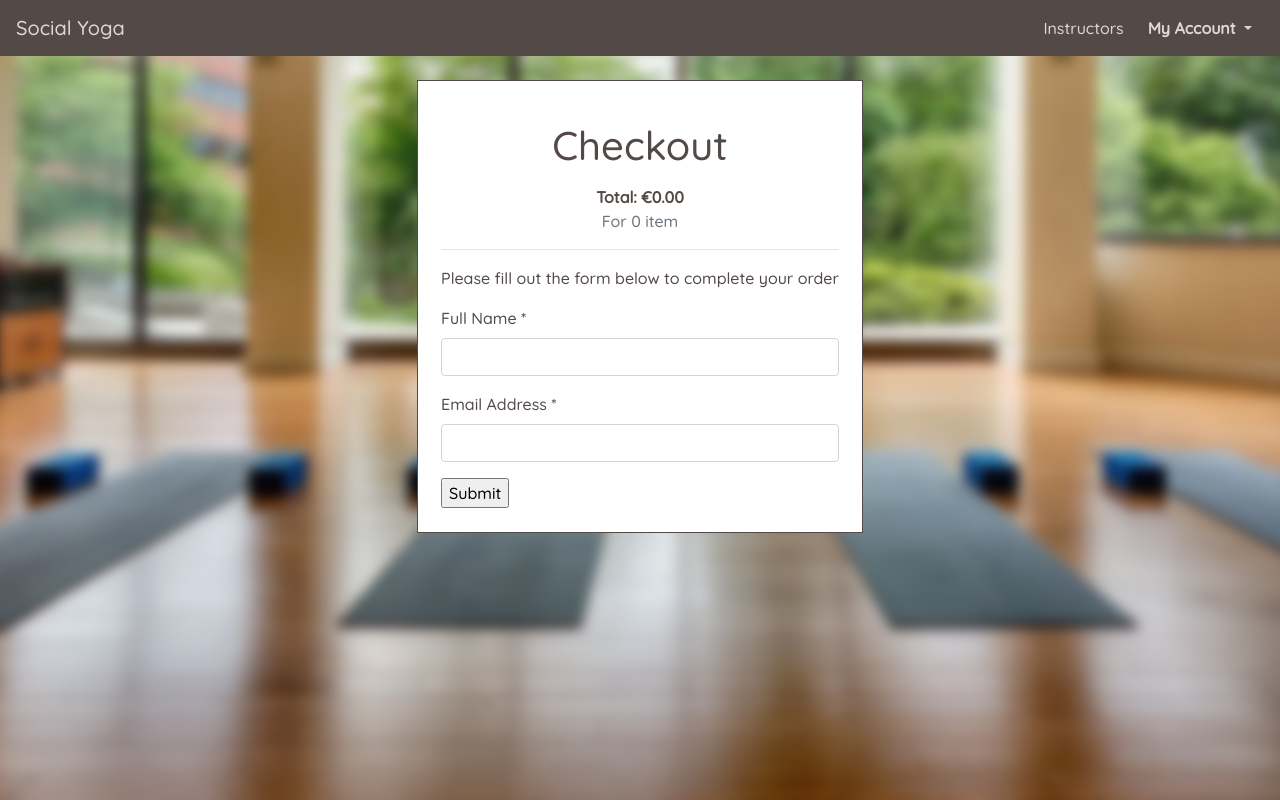
After one commit to KelvinHere/Yoga_Milestone_4, a Django app: template checkout/templates/checkout/checkout.html in a window 1280 px wide. The commit adds this page. Run offline with Django 3.2, Linux system fonts and the light colour scheme; the template is opened without the code that fills it: values that come from a table or form of the project are taken from there, others are empty; parts of the project's set-up code (start-up, migrations or seed data) failed here and were passed over; some libraries are stand-ins or nearby versions.

Commit message:
FEAT: checkout.html and checkout form styled

```diff
--- a/basket/templates/basket/basket.html
+++ b/basket/templates/basket/basket.html
@@ -57,7 +57,7 @@
                     </div>
                 </div>
                 <div class="checkout-button my-4 text-right">
-                    <a class="btn btn-warning" href="" role="button">
+                    <a class="btn btn-warning" href="{% url 'checkout' %}" role="button">
                         <span>Checkout</span>
                         <span class="icon">
                             <i class="fas fa-shopping-cart"></i>
--- a/checkout/forms.py
+++ b/checkout/forms.py
@@ -6,17 +6,11 @@ class OrderForm(forms.ModelForm):
     class Meta:
         model = Order
         fields = ('full_name', 'email')
+        labels = {
+            'full_name': 'Full Name ',
+            'email': 'Email Address '
+        }
 
     def __init__(self, *args, **kwargs):
         """ Format form """
         super().__init__(*args, **kwargs)
-
-        placeholders = {
-            'full_name': 'Full Name*',
-            'email': 'Email Address*'
-        }
-
-        for field in self.fields:
-            placeholder = placeholders[field]
-            self.fields[field].widget.attrs['placeholders'] = placeholder
-            self.fields[field].label = False
--- /dev/null
+++ b/checkout/templates/checkout/checkout.html
@@ -0,0 +1,36 @@
+{% extends "base.html" %}
+{% load static %}
+
+{% block page_header %}
+<div class="container header-container">
+    <div class="row">
+        <div class="col">
+        </div>
+    </div>
+</div>
+{% endblock %}
+
+{% block content %}
+<div class="container">
+    <div class="account-overlay"></div>
+    <div class="account-container pt-4 d-flex justify-content-center">
+        <div class="row bg-white py-4 px-2 account-border">
+            <div class="col-12">
+                <h1 class="text-center my-3" id="lesson-page-title">Checkout</h1>
+                <p class="text-center mb-0"><strong>Total: €{{ grand_total|floatformat:2 }}</strong></p>
+                <p class="text-center text-muted">For {{ product_count }} item{% if product_count > 1 %}s{% endif %}</p>
+                <hr>
+                <p class="text-center">Please fill out the form below to complete your order</p>
+                <div class="form-container">
+                    <form method="POST" action="{% url 'checkout' %}" id="payment-form" class="form">
+                        {% csrf_token %}
+                        {{ order_form|crispy}}
+                        <input type="submit" value="Submit">
+                    </form>
+                </div>
+            </div>
+        </div>
+    </div>
+</div>
+
+{% endblock %}
--- a/templates/allauth/account/base.html
+++ b/templates/allauth/account/base.html
@@ -3,7 +3,7 @@
 {% block content %}
     <div class="container header-container">
         <div class="account-overlay"></div>
-        <div class="account-container ccount-container pt-4 d-flex justify-content-center">
+        <div class="account-container pt-4 d-flex justify-content-center">
             <div class="row bg-white py-4 px-2 account-border">
                 <div class="col-12">
                     <div class="allauth-form-inner-content">
```
Also changed, not shown: checkout/views.py (+18 -3 lines).
